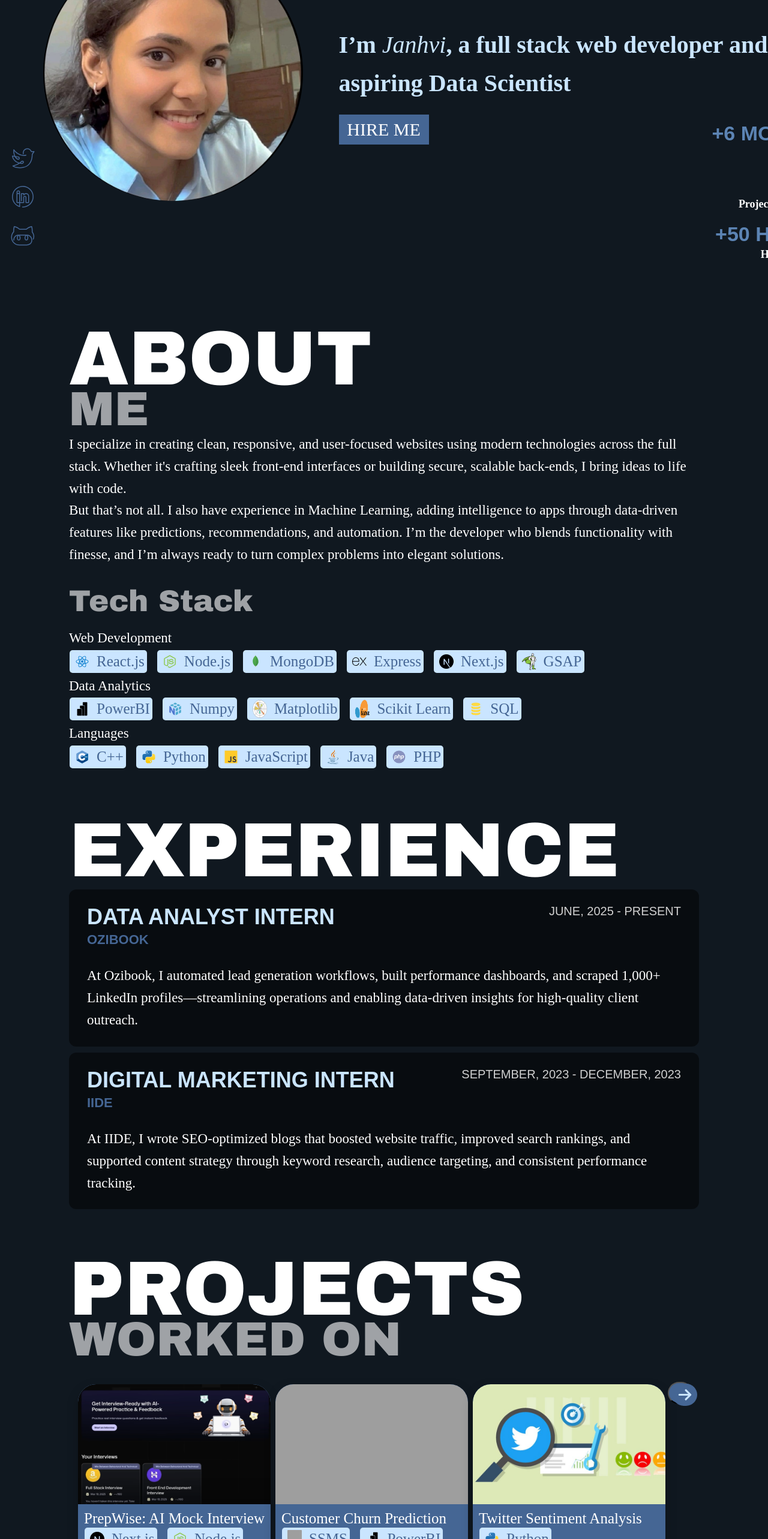
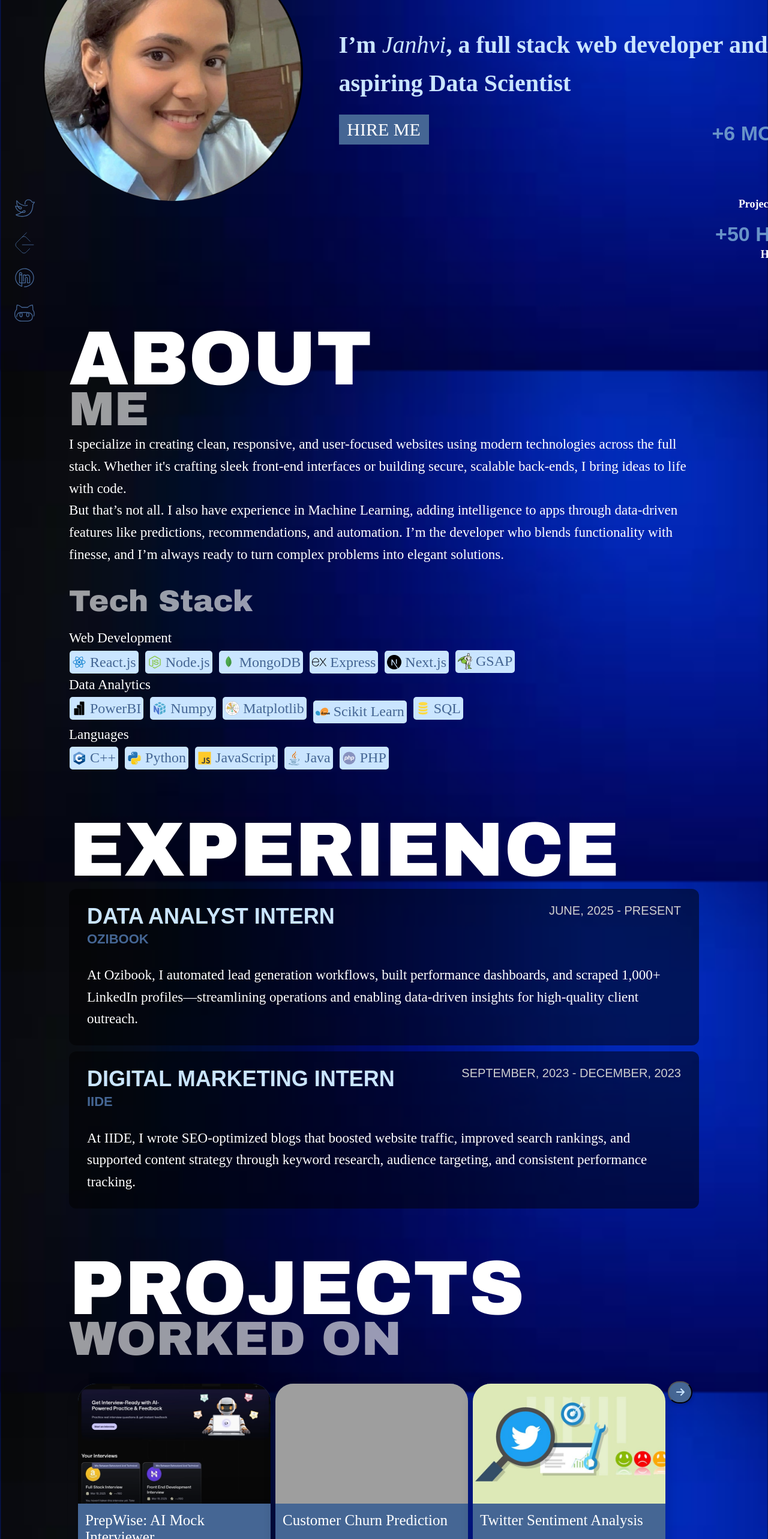
Before and after one commit to JanhviSharma1/portfolio_revised, a React (Vite) app: page / in a window 1280 px wide. Shown: the part 234-2800 px from the top of the page at 60% size. Built offline with nearby package versions, Linux system fonts and the light colour scheme; grey boxes are pictures that could not be loaded; a web font is replaced by a local one.

Commit message:
ui enhancement

```diff
--- a/src/App.css
+++ b/src/App.css
@@ -101,15 +101,17 @@
   height: 30px;
   border-radius: 5px;
   margin-right: 10px;
+  display: inline-flex;
+  align-items: center;
 }
 
 .tech-font {
   font-family: "Arapey", serif;
   font-weight: 400;
-  font-style: bold;
-  font-size: 25px;
+  font-size: 24px;
   color: #456694;
 }
+
 .experience-heading {
   font-size: 64px;
   font-weight: 900;
@@ -222,6 +224,7 @@
   max-height: 400px;
   object-fit: contain;
 }
+
 .project-card-container {
   display: flex;
   flex-wrap: wrap;
@@ -232,11 +235,11 @@
 }
 
 .project-card {
+  position: relative;
   width: 321px;
-  height: 434px;
+  height: 404px;
   background-color: #456694;
   border-radius: 30px;
-  overflow: hidden;
   display: flex;
   flex-direction: column;
   font-family: "Arapey", serif;
@@ -252,6 +255,7 @@
   object-fit: cover;
   border-top-left-radius: 30px;
   border-top-right-radius: 30px;
+  margin-bottom: 0px;
 }
 
 .project-content {
@@ -259,14 +263,16 @@
   flex: 1;
   display: flex;
   flex-direction: column;
+  margin-top: 0.5px;
 }
 
 .project-title {
   color: #ffffff;
   font-size: 25px;
   font-weight: normal;
-  padding: 0px;
-  margin: 0px;
+  padding: 2px;
+  margin-top: 2px;
+  margin-bottom: 2px;
 }
 
 .project-tech-stack {
@@ -277,17 +283,47 @@
   height: 20px;
 }
 
+.tech-badge {
+  background-color: #f1f1f1;
+  padding: 4px 10px;
+  border-radius: 12px;
+  font-size: 11px;
+  color: #333;
+  display: inline-flex;
+  align-items: center;
+  margin: 3px;
+}
+
+.card-tech-font {
+  font-size: 12px;
+  font-family: "Arial", sans-serif;
+  margin-left: 4px;
+}
+
 .more {
   border-radius: 50px;
   background-color: #456694;
   width: 41px;
   height: 37px;
+  display: flex;
+  align-items: center;
+  justify-content: center;
+  box-shadow: 0 2px 6px rgba(0, 0, 0, 0.2);
+  transition: background-color 0.2s ease;
+}
+
+.more:hover {
+  background-color: #345077;
 }
 
 .external {
+  position: absolute;
+  bottom: 14px;
+  right: 18px;
   width: 24px;
   height: 24px;
   transition: transform 0.2s ease;
+  cursor: pointer;
 }
 
 .toast-notif {
--- a/src/App.jsx
+++ b/src/App.jsx
@@ -6,49 +6,11 @@ import About from "./Components/About";
 import Experience from "./Components/Experience";
 import Projects from "./Components/Projects";
 import Contact from "./Components/Contact";
-
-const SocialSidebar = () => {
-  return (
-    <div className="social-sidebar">
-      <div className="tooltip">
-        <a
-          href="https://twitter.com/yourhandle"
-          target="_blank"
-          rel="noopener noreferrer"
-        >
-          <img src="/twitter.svg" alt="Twitter" className="social-icon" />
-        </a>
-        <span className="tooltip-text">Twitter</span>
-      </div>
-
-      <div className="tooltip">
-        <a
-          href="https://www.linkedin.com/in/janhvi-sharma/"
-          target="_blank"
-          rel="noopener noreferrer"
-        >
-          <img src="/linkedin.svg" alt="LinkedIn" className="social-icon" />
-        </a>
-        <span className="tooltip-text">LinkedIn</span>
-      </div>
-
-      <div className="tooltip">
-        <a
-          href="https://github.com/JanhviSharma1"
-          target="_blank"
-          rel="noopener noreferrer"
-        >
-          <img src="/github.svg" alt="GitHub" className="social-icon" />
-        </a>
-        <span className="tooltip-text">GitHub</span>
-      </div>
-    </div>
-  );
-};
+import SocialSidebar from "./Components/SocialSidebar";
 
 function App() {
   return (
-    <>
+    <div className="custom-scrollbar">
       <NavBar />
       <section id="home">
         <HeroSection />
@@ -71,7 +33,7 @@ function App() {
       <section style={{ marginTop: "70px" }} id="contact">
         <Contact />
       </section>
-    </>
+    </div>
   );
 }
 
--- a/src/Components/About.jsx
+++ b/src/Components/About.jsx
@@ -1,23 +1,21 @@
 import React from "react";
 import "../App.css";
 
-export const Technologies = ({ name, iconadd }) => {
+export const Technologies = ({ name, iconadd, variant }) => {
+  const isCard = variant === "card";
+
   return (
-    <span
-      style={{
-        display: "inline-flex",
-        alignItems: "center",
-        marginRight: "16px",
-      }}
-      className="tech-color"
-    >
+    <span className={isCard ? "tech-badge" : "tech-color"}>
       <img
-        className="tech-color"
         src={iconadd}
         alt={name}
-        style={{ width: "24px", marginRight: "8px" }}
+        style={{
+          width: isCard ? "18px" : "24px",
+          marginRight: "6px",
+          verticalAlign: "middle",
+        }}
       />
-      <h6 className="tech-font">{name}</h6>
+      <span className={isCard ? "card-tech-font" : "tech-font"}>{name}</span>
     </span>
   );
 };
--- a/src/Components/Contact.jsx
+++ b/src/Components/Contact.jsx
@@ -38,7 +38,7 @@ const Contact = () => {
         <div className="toast-notif">Your message was sent successfully!</div>
       )}
 
-      <h2 className="headings">LET'S BUILD</h2>
+      <h2 className="headings">LET'S CREATE</h2>
       <h2 className="sub headings">SOMETHING AMAZING!</h2>
       <br />
 
--- a/src/Components/HeroSection.jsx
+++ b/src/Components/HeroSection.jsx
@@ -68,7 +68,7 @@ const HeroSection = () => {
   };
 
   const numberStyle = {
-    color: "#5C84B4",
+    color: "#6893c8ff",
     fontSize: "34px",
     fontFamily: "'Agdasima', sans-serif",
     fontWeight: 700,
--- a/src/Components/Projects.jsx
+++ b/src/Components/Projects.jsx
@@ -2,19 +2,27 @@ import React from "react";
 import "../App.css";
 import { Technologies } from "./About";
 
-const Cards = ({ title, src, tech }) => {
+const Cards = ({ title, src, tech, externalLink }) => {
   return (
     <div className="project-card">
       <img src={src} alt={title} className="project-img" />
       <div className="project-content">
         <h3 className="project-title">{title}</h3>
-        <div className="project-tech-stack">
+        <br />
+        <div className="project-tech-stack" style={{ fontSize: "1px" }}>
           {tech.map((t, index) => (
-            <Technologies key={index} name={t.name} iconadd={t.icon} />
+            <Technologies
+              key={index}
+              name={t.name}
+              iconadd={t.icon}
+              variant="card"
+            />
           ))}
         </div>
+      </div>
+      <a href={externalLink} target="_blank" rel="noopener noreferrer">
         <img className="external" src="./external.svg" alt="External Link" />
-      </div>
+      </a>
     </div>
   );
 };
@@ -28,7 +36,7 @@ const Projects = () => {
 
       <div className="project-card-container">
         <Cards
-          title="PrepWise: AI Mock Interview"
+          title="PrepWise: AI Mock Interviewer"
           src="./Projects/AImock.png"
           tech={[
             { name: "Next.js", icon: "./skills/nextjs.svg" },
@@ -37,6 +45,7 @@ const Projects = () => {
             { name: "Shadcn UI", icon: "./skills/shadcn.png" },
             { name: "Firebase", icon: "./skills/firebase.svg" },
           ]}
+          externalLink="https://github.com/JanhviSharma1/ai-mock-interviews"
         />
 
         <Cards
@@ -49,6 +58,7 @@ const Projects = () => {
             { name: "Pandas", icon: "./skills/pandas.svg" },
             { name: "Matplotlib", icon: "./skills/matplotlib.png" },
           ]}
+          externalLink="https://github.com/JanhviSharma1/customer-churn-prediction"
         />
 
         <Cards
@@ -61,11 +71,20 @@ const Projects = () => {
             { name: "Pandas", icon: "./skills/pandas.svg" },
             { name: "Matplotlib", icon: "./skills/matplotlib.png" },
           ]}
+          externalLink="https://github.com/JanhviSharma1/twitter-sentiment-analysis"
         />
 
-        <button className="more">
-          <img className="more" src="./more.svg" alt="More Projects" />
-        </button>
+        <div className="more-container">
+          <a
+            href="https://github.com/JanhviSharma1"
+            target="_blank"
+            rel="noopener noreferrer"
+          >
+            <button className="more">
+              <img src="./more.svg" alt="More" width={24} />
+            </button>
+          </a>
+        </div>
       </div>
     </section>
   );
--- a/src/Components/SocialSidebar.jsx
+++ b/src/Components/SocialSidebar.jsx
@@ -3,8 +3,8 @@ import React from "react";
 const SocialSidebar = () => {
   const containerStyle = {
     position: "fixed",
-    left: "14px",
-    top: "474px",
+    left: "20px",
+    bottom: "20px",
     display: "flex",
     flexDirection: "column",
     gap: "12px",
@@ -12,30 +12,25 @@ const SocialSidebar = () => {
   };
 
   const iconStyle = {
-    width: "48px",
-    height: "48px",
+    width: "42px",
+    height: "42px",
   };
 
   const mailContainerStyle = {
     position: "fixed",
-    right: "14px",
-    top: "474px",
+    right: "-80px",
+    top: "50%",
+    transform: "rotate(90deg) translateY(-50%)",
+    transformOrigin: "right center",
     zIndex: 1000,
-    display: "flex",
-    alignItems: "center",
-    justifyContent: "flex-end",
-    width: "300px",
-    height: "48px",
-    paddingRight: "14px",
   };
 
   const mailStyle = {
-    fontSize: "20px",
+    fontSize: "16px",
     color: "#CAE5FF",
     fontFamily: "'Abhaya Libre', serif",
     fontWeight: 600,
     fontStyle: "normal",
-    textAlign: "right",
     whiteSpace: "nowrap",
   };
 
@@ -43,11 +38,18 @@ const SocialSidebar = () => {
     <>
       <div style={containerStyle}>
         <a
-          href="https://twitter.com/yourhandle"
+          href="https://x.com/sjanhvi14"
           target="_blank"
           rel="noopener noreferrer"
         >
           <img src="/twitter.svg" alt="Twitter" style={iconStyle} />
+        </a>
+        <a
+          href="https://leetcode.com/u/JanhviShxrma/"
+          target="_blank"
+          rel="noopener noreferrer"
+        >
+          <img src="/leetcode.svg" alt="Leetcode" style={iconStyle} />
         </a>
         <a
           href="https://www.linkedin.com/in/janhvi-sharma/"
--- a/src/index.css
+++ b/src/index.css
@@ -6,8 +6,34 @@ html {
 body {
   margin: 0;
   font-family: Arial, sans-serif;
-  background-color: #101820;
+
   cursor: none;
+  background-image: url("/background.jpeg");
+  background-size: cover;
+  background-position: center;
+  background-repeat: no-repeat;
+  background-attachment: fixed;
+}
+
+/* Scrollbar Style for the entire page */
+.custom-scrollbar::-webkit-scrollbar-track {
+  -webkit-box-shadow: inset 0 0 6px rgba(0, 0, 0, 0.3);
+  background-color: #f5f5f5;
+}
+
+.custom-scrollbar::-webkit-scrollbar {
+  width: 10px;
+  background-color: #f5f5f5;
+}
+
+.custom-scrollbar::-webkit-scrollbar-thumb {
+  background-color: #000000;
+  border: 2px solid #555555;
+}
+
+.custom-scrollbar {
+  scrollbar-width: thin;
+  scrollbar-color: #000000 #f5f5f5;
 }
 
 .navbar {
```
Also changed, not shown: public/background.jpeg (added), public/leetcode.svg (added).
